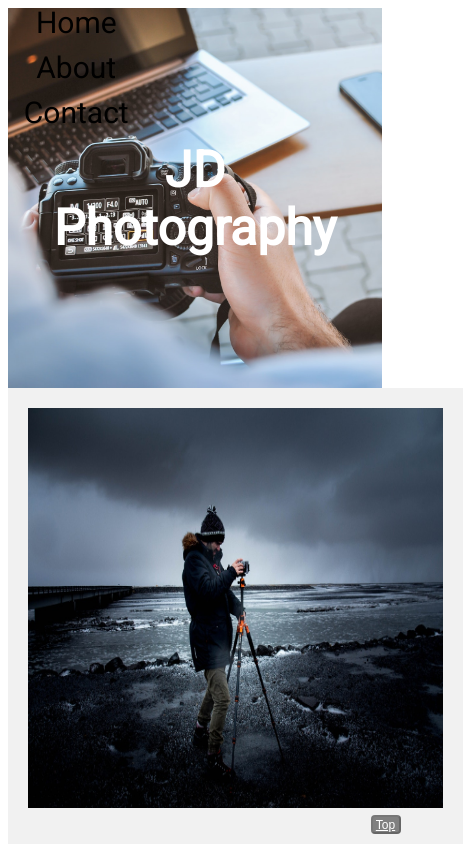
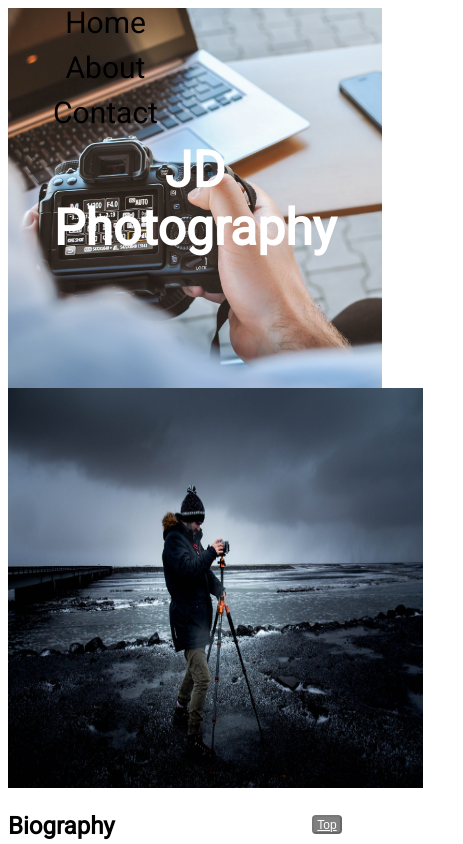
Before and after one commit to gachil01/cs425_fall18_hw02, a plain HTML site: page about.html in a window 390 px wide. Shown: the top 844 px of the page, 463 px wide, since content can reach past the window. Drawn offline with Linux system fonts and the light colour scheme; a script that the page names is missing.

Commit message:
Changes to make the website more responsive in mobile devices

```diff
--- a/about.css
+++ b/about.css
@@ -10,14 +10,14 @@
   /* Create two unequal columns */
 .side {
     flex: 35%;
-    background-color: #f1f1f1;
-    padding: 20px;
+ /*   background-color: #f1f1f1;
+    padding: 20px;*/
 }
 
 /* Main column */
 .main {
     flex: 65%;
-    background-color:#f1f1f1;
+   /* background-color:#f1f1f1; */
 }
 
 /* Responsive layout */
--- a/common.css
+++ b/common.css
@@ -16,7 +16,7 @@
   /* Position the navbar container inside the image */
   .container {
     position: fixed;
-    width: 35%;
+    width: 50%;
     top:0;
 
   }
@@ -80,7 +80,7 @@
   bottom: 10px;
   float: right;
   right: 18.5%;
-  left: 95%;
+  left: 80%;
   max-width: 30px;
   width: 100%;
   font-size: 12px;
```
